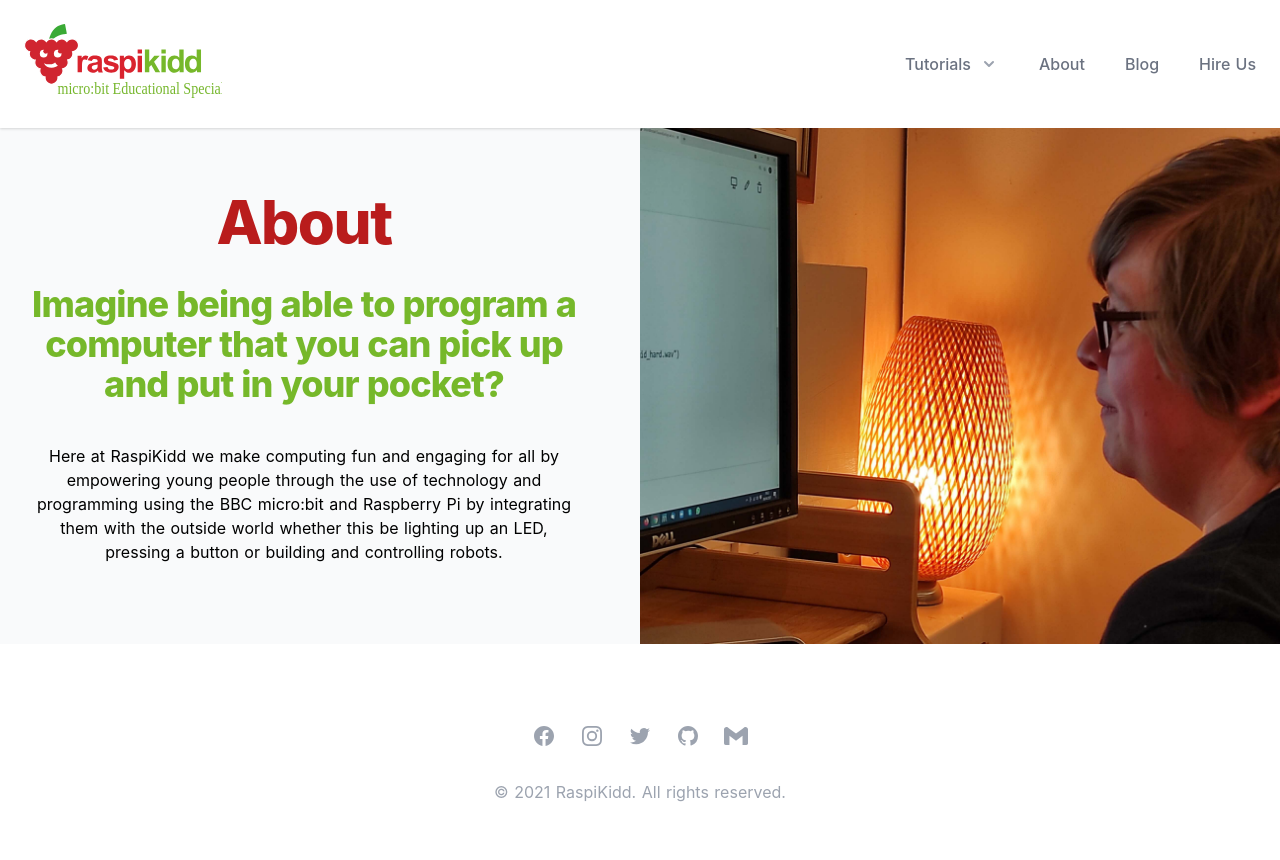
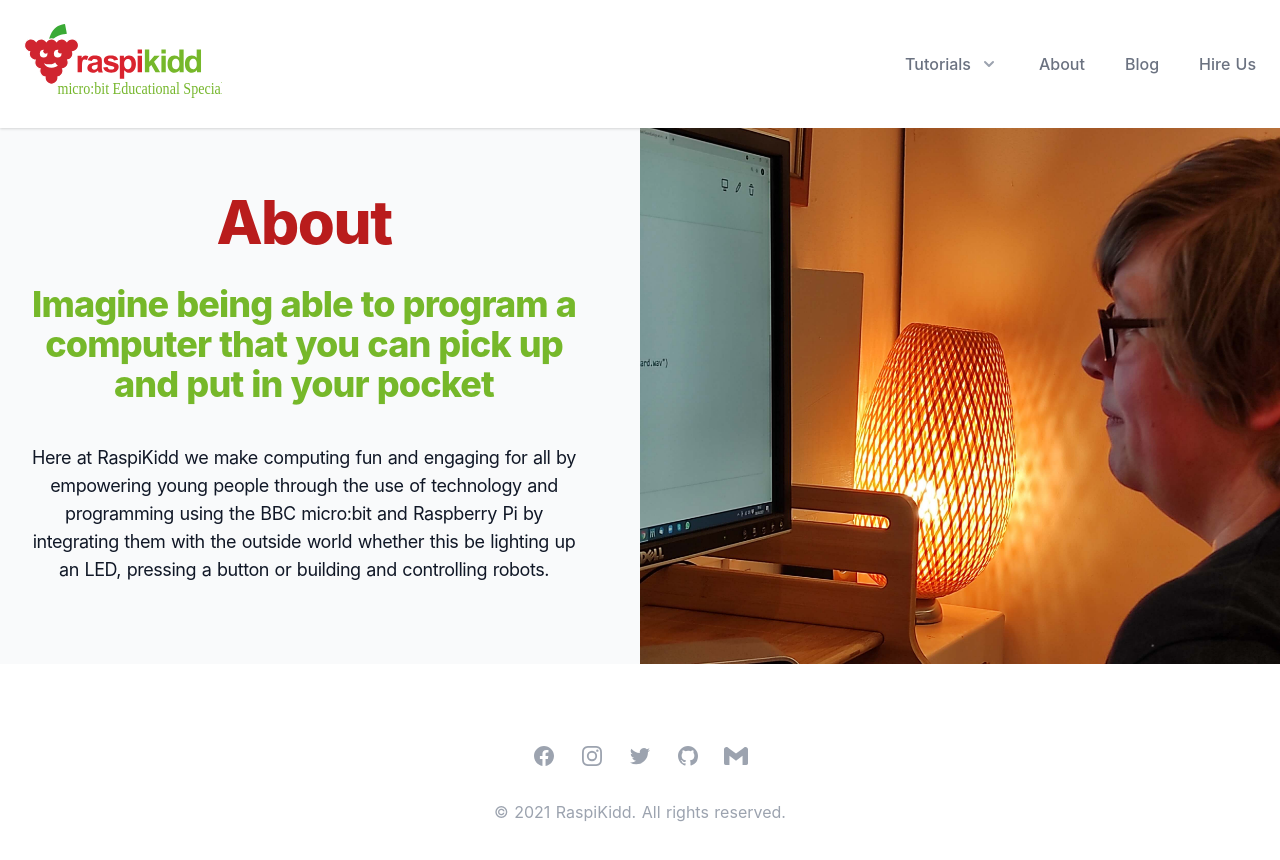
Before and after one commit to RaspiKidd/raspikiddOld, a Nuxt app: page /About in a window 1280 px wide. Shown: the top 860 px of the page. Built offline with nearby package versions, Linux system fonts and the light colour scheme.

Commit message:
About page updated

```diff
--- a/pages/About.vue
+++ b/pages/About.vue
@@ -126,7 +126,7 @@
                             </NuxtLink> -->
 
                             <NuxtLink to="/microbit" class="rounded-t bg-white hover:bg-gray-400 -m-3 p-3 flex items-start rounded-lg hover:bg-gray-50">
-                              <img class="flex-shrink-0 h-6 w-6" src="/static/images/microbit.png" alt="micro:bit Image">
+                              <img class="flex-shrink-0 h-6 w-6" src="@/static/images/microbit.png" alt="micro:bit Image">
                               <div class="ml-4">
                                 <p class="text-base font-medium text-gray-900">
                                   micro:bit Tutorials
@@ -165,10 +165,10 @@
             <span class="block text-red-700 xl:inline"> About </span>
           </h1>
           <h2 class=" pt-8 text-2xl tracking-tight font-extrabold text-gray-900 sm:text-3xl md:text-4xl lg:text-3xl xl:text-4xl">
-              <span class="block xl:inline" style="color:#76B82A"> Imagine being able to program a computer that you can pick up and put in your pocket? </span>
+              <span class="block xl:inline" style="color:#76B82A"> Imagine being able to program a computer that you can pick up and put in your pocket </span>
           </h2>
 
-          <p class="pt-10">
+          <p class="pt-10 text-lg tracking-tight text-gray-900 sm:text-4lg md:text-3lg lg:text-2lg xl:text-3lg">
             Here at RaspiKidd we make computing fun and engaging for all by empowering young people through the use of technology and programming using the BBC micro:bit and Raspberry Pi by integrating
             them with the outside world whether this be lighting up an LED, pressing a button or building and controlling robots.
           </p>
```
